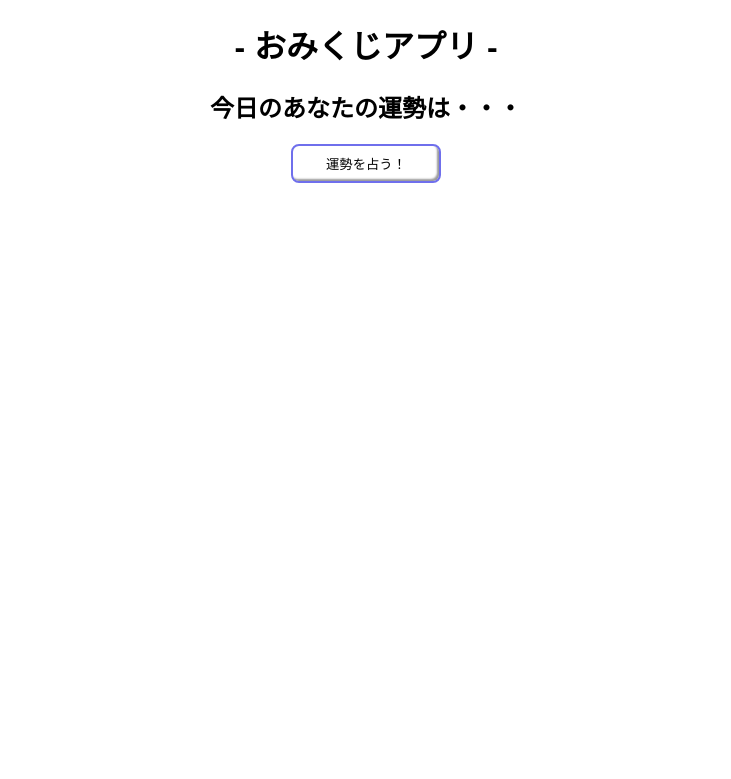
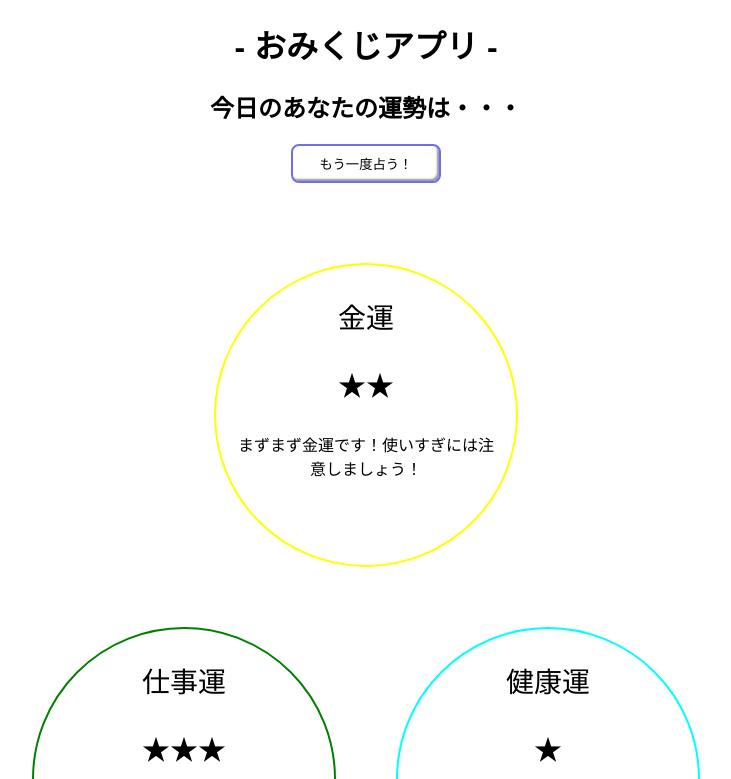
Before and after one commit to i-mamika/jQuery-practice, a plain HTML site: page index.html in a window 1280 px wide. Both pictures are taken after a click on the button "運勢を占う！". Shown: the top 779 px of the page, without its empty margins (274-1005 px from the left). Drawn offline with nearby package versions, Linux system fonts and the light colour scheme.

Commit message:
hw submission 1

```diff
--- a/index.html
+++ b/index.html
@@ -43,30 +43,50 @@
 		// ここに処理を記載します
 		const fortuneResults = {
 			money: [
-        {stars:"★★★", detail:"最高の金運です！いつの間にかお金が溜まっているかも・・・？"},
-        {stars:"★★", detail:"まずまず金運です！使いすぎには注意しましょう！"},
-        {stars:"★", detail:"悪い傾向が見られます！財布の紐は絞めておくと吉です！"}
+				{ stars: "★★★", detail: "最高の金運です！いつの間にかお金が溜まっているかも・・・？" },
+				{ stars: "★★", detail: "まずまず金運です！使いすぎには注意しましょう！" },
+				{ stars: "★", detail: "悪い傾向が見られます！財布の紐は絞めておくと吉です！" }
 			],
 			work: [
-        {stars:"★★★", detail:"最高の仕事運です！いつも以上にチャンスが巡ってくるかも・・・？"},
-        {stars:"★★", detail:"まずまず仕事運です！普段通り仕事が進むでしょう！"},
-        {stars:"★", detail:"悪い傾向が見られます！自信過剰にならないように注意しましょう"}
+				{ stars: "★★★", detail: "最高の仕事運です！いつも以上にチャンスが巡ってくるかも・・・？" },
+				{ stars: "★★", detail: "まずまず仕事運です！普段通り仕事が進むでしょう！" },
+				{ stars: "★", detail: "悪い傾向が見られます！自信過剰にならないように注意しましょう" }
 			],
 			health: [
-        {stars:"★★★", detail:"最高の健康運です！ランニングの距離を伸ばしても良いですね！"},
-        {stars:"★★", detail:"まずまず健康運です！無理せず体を動かしましょう！"},
-        {stars:"★", detail:"悪い傾向が見られます！ケガにご注意を・・・"}
+				{ stars: "★★★", detail: "最高の健康運です！ランニングの距離を伸ばしても良いですね！" },
+				{ stars: "★★", detail: "まずまず健康運です！無理せず体を動かしましょう！" },
+				{ stars: "★", detail: "悪い傾向が見られます！ケガにご注意を・・・" }
 			]
 		}
-    for(var i in fortuneResults){
-      console.log( fortuneResults[i] );
+
+		$('.js-fortune-start').on('click', function () {
+			$('.result').fadeIn(800);
+			for (var i in fortuneResults) {
+				// ランダムな数字を生成
+				const randam = Math.floor(Math.random() * 3);
+				const target = '.' + i;
+				$(`${target} > .stars`).text(fortuneResults[i][randam]['stars']);
+				$(`${target} > .detail`).text(fortuneResults[i][randam]['detail']);
 			}
-    function fortuneResults(){
-      let js_fortune_num = Math.floor( Math.random() * 3 );
-      let js_fortune = '';
+		});
 
+		// js-fortune-startがクリックされたら, function() {
+			$(document).on('click', '.js-fortune-start', function() {
+			// 表示を切り替えるなど
+			$(this).text('もう一度占う！');
+			// toggleClassを使って、新しいクラスjs-fortune-restartを追加、js-fortune-startを削除
+			$(this).toggleClass('js-fortune-restart js-fortune-start');
+		});
 
-    }
+		//js-fortune-restartがクリックされたら, function() {
+			$(document).on('click', '.js-fortune-restart', function() {
+			// 表示を切り替えるなど
+			$(this).text('運勢を占う！');
+			$(".result").fadeOut(800);
+			// toggleClassを使って、新しいクラスjs-fortune-restartを追加、js-fortune-startを削除
+			$(this).toggleClass('js-fortune-start js-fortune-restart');
+		});
+
 	</script>
 </body>
 
```
Lines whose indentation alone changed are shown as unchanged.
